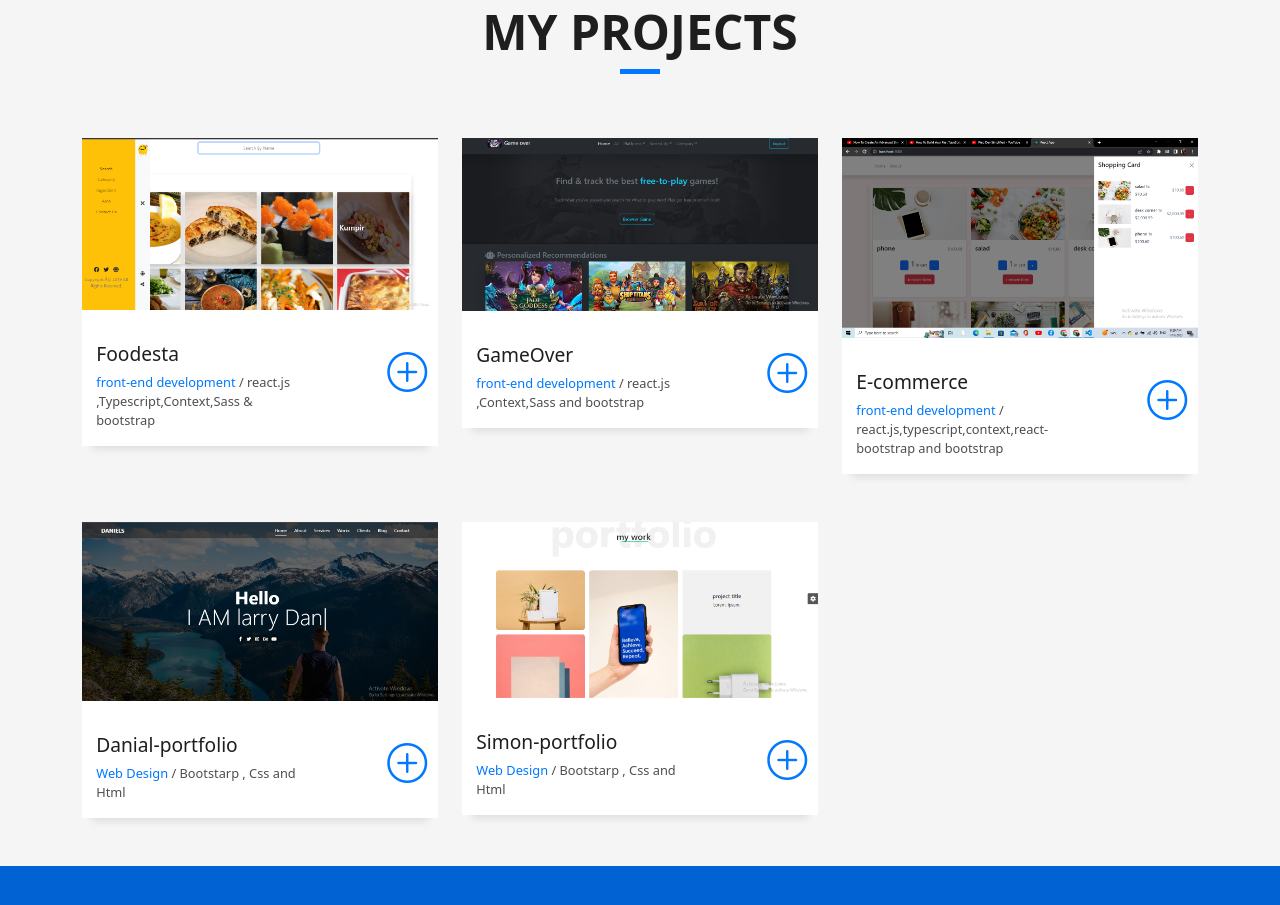
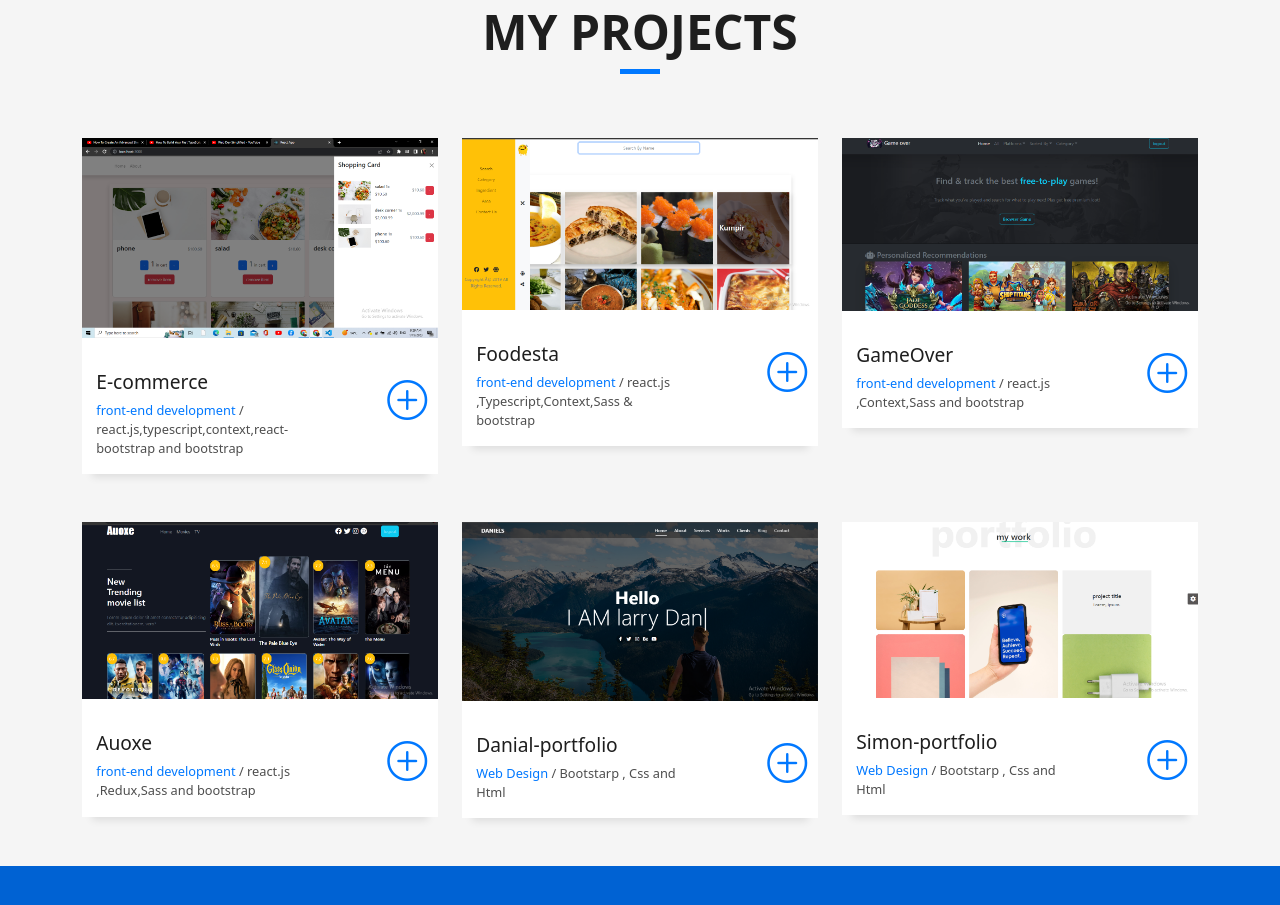
Before and after one commit to Shaimaa-Elbanna/My-Portfolio, a website: page index.html in a window 1280 px wide. Shown: the part 2355-3260 px from the top of the page. Drawn offline with Linux system fonts and the light colour scheme.

Commit message:
first commit

```diff
--- a/index.html
+++ b/index.html
@@ -208,6 +208,37 @@
         </div>
         <div class="row">
 
+
+          <div class="col-md-4">
+            <div class="work-box">
+              <a href="https://shaimaa-elbanna.github.io/E-commerce/" target="_blank" data-gallery="portfolioGallery" class="portfolio-lightbox">
+                <div class="work-img">
+                  <img src="assets/img/2023-01-19.png" alt="" class="img-fluid">
+                </div>
+              </a>
+              <div class="work-content">
+                <div class="row">
+                  <div class="col-sm-8">
+                    <a href="https://shaimaa-elbanna.github.io/E-commerce/" target="_blank">
+                      <h2 class="w-title">E-commerce</h2>
+
+                    </a>
+                    <div class="w-more">
+                      <span class="w-ctegory">front-end development</span> / <span class="w-date">react.js,typescript,context,react-bootstrap and bootstrap</span>
+                    </div>
+                  </div>
+                  <div class="col-sm-4">
+                    <div class="w-like">
+                      <a href="https://shaimaa-elbanna.github.io/E-commerce/" target="_blank"> <span class="bi bi-plus-circle"></span></a>
+                    </div>
+                  </div>
+                </div>
+              </div>
+            </div>
+          </div>
+
+
+
           <div class="col-md-4">
             <div class="work-box">
               <a href="https://shaimaa-elbanna.github.io/Foodesta/" target="_blank" data-gallery="portfolioGallery" class="portfolio-lightbox">
@@ -261,34 +292,41 @@
               </div>
             </div>
           </div>
-
           <div class="col-md-4">
             <div class="work-box">
-              <a href="https://shaimaa-elbanna.github.io/E-commerce/" target="_blank" data-gallery="portfolioGallery" class="portfolio-lightbox">
+              <a href="https://shaimaa-elbanna.github.io/Auoxe-/" target="_blank" data-gallery="portfolioGallery" class="portfolio-lightbox">
                 <div class="work-img">
-                  <img src="assets/img/2023-01-19.png" alt="" class="img-fluid">
+                  <img src="assets/img/2023-01-10 (40).png" alt="" class="img-fluid">
                 </div>
               </a>
               <div class="work-content">
                 <div class="row">
                   <div class="col-sm-8">
-                    <a href="https://shaimaa-elbanna.github.io/E-commerce/" target="_blank">
-                      <h2 class="w-title">E-commerce</h2>
+                    <a href="https://shaimaa-elbanna.github.io/Auoxe-/" target="_blank">
+                      <h2 class="w-title">Auoxe</h2>
 
                     </a>
                     <div class="w-more">
-                      <span class="w-ctegory">front-end development</span> / <span class="w-date">react.js,typescript,context,react-bootstrap and bootstrap</span>
+                      <span class="w-ctegory">front-end development</span> / <span class="w-date">react.js ,Redux,Sass and bootstrap</span>
                     </div>
                   </div>
                   <div class="col-sm-4">
                     <div class="w-like">
-                      <a href="https://shaimaa-elbanna.github.io/E-commerce/" target="_blank"> <span class="bi bi-plus-circle"></span></a>
+                      <a href="https://shaimaa-elbanna.github.io/Auoxe-/" target="_blank"> <span class="bi bi-plus-circle"></span></a>
                     </div>
                   </div>
                 </div>
               </div>
             </div>
           </div>
+
+
+
+
+
+
+
+
           <div class="col-md-4">
             <div class="work-box">
               <a href="https://shaimaa-elbanna.github.io/Danial-portfolio/" target="_blank" data-gallery="portfolioGallery" class="portfolio-lightbox">
```
